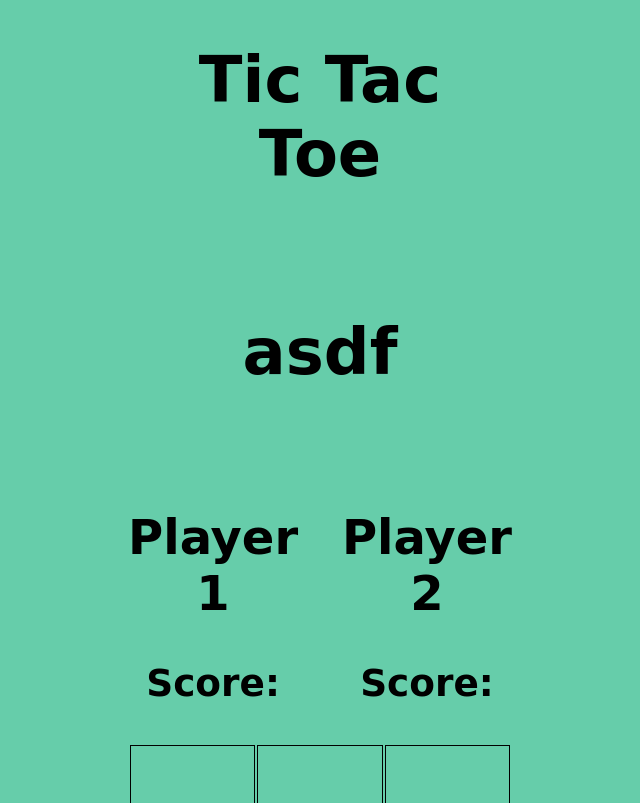
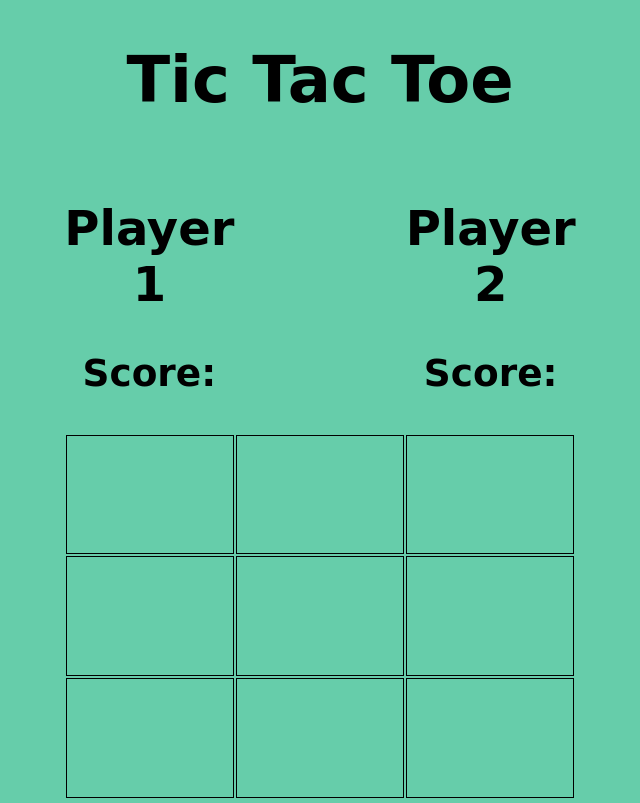
Before and after one commit to BarnacleJones/TicTacToe, a plain HTML site: page index.html in a window 1280 px wide. Shown: the top 803 px of the page, without its empty margins (320-960 px from the left). Drawn offline with Linux system fonts and the light colour scheme; a web font is replaced by a local one.

Commit message:
small bit

```diff
--- a/index.html
+++ b/index.html
@@ -13,9 +13,7 @@
 </head>
 <body>
 <h1>Tic Tac Toe</h1>
-    <br>
-    <h1>asdf</h1>
-    <br>
+
 <div class="gameBoard">
     <div id="player1">
         <h2>Player 1</h2>
@@ -43,6 +41,7 @@
         <h2 id="player2">Player 2</h2>
         <h3>Score: <span id="player2Score"></span></h3>
     </div>
+    <h1 id="winningSection"></h1>
 </div>
 
 </body>
--- a/script.js
+++ b/script.js
@@ -70,6 +70,7 @@ var gameBoard = (function(){
             table.innerText = gameArray[i];
             table.addEventListener("click", updateDisplay);
         }
+
     }
 
     function resetGame(){
@@ -77,6 +78,7 @@ var gameBoard = (function(){
         takenTurn = false;
         player2.turn = false;
         player1.turn = true;
+        // document.getElementById("winningSection").innerText = "";
         gamePlay.startGame();
     }
     return{gameArray, renderBoard, takenTurn, resetGame};
@@ -87,6 +89,7 @@ var gamePlay = function(){
     //score tallys for gameboard interface
     let player1Score = 0;
     let player2Score = 0;
+    let winnerDisplay = document.getElementById("winningSection");
     function score(){
     let player1ScoreTally = document.getElementById("player1Score");
     let player2ScoreTally = document.getElementById("player2Score");
@@ -123,7 +126,7 @@ var gamePlay = function(){
         {
             player1Score++;
             score();
-            alert("player1 wins");
+            winnerDisplay.innerText = "Player 1 wins"
             gameBoard.resetGame();
         }
 
@@ -137,7 +140,7 @@ var gamePlay = function(){
         (gameBoard.gameArray[2] == "O" && gameBoard.gameArray[4] == "O" && gameBoard.gameArray[6] == "O")) {
             player2Score++;
                 score();
-                alert("player2 wins");
+                winnerDisplay.innerText = "Player 2 wins"
                 gameBoard.resetGame();
         }
     }
--- a/style.css
+++ b/style.css
@@ -1,6 +1,6 @@
 body{
 font-family: 'Road Rage', cursive;
-   width: 30%;
+   width: 40%;
    margin: auto;
    text-align: center;
    font-size: 2em;
@@ -11,6 +11,7 @@ font-family: 'Road Rage', cursive;
     display: grid;
     grid-template-columns: repeat(3, 1fr);
     grid-template-rows: repeat(4, 1fr);
+    height: 80vh;
 }
 
 #player1{
@@ -32,3 +33,7 @@ td{
     height: 2em;
     width: 2.5em;
 }
+
+#winningSection{
+    grid-area: 3 / 1/ span 3/ span 3;
+}
```
